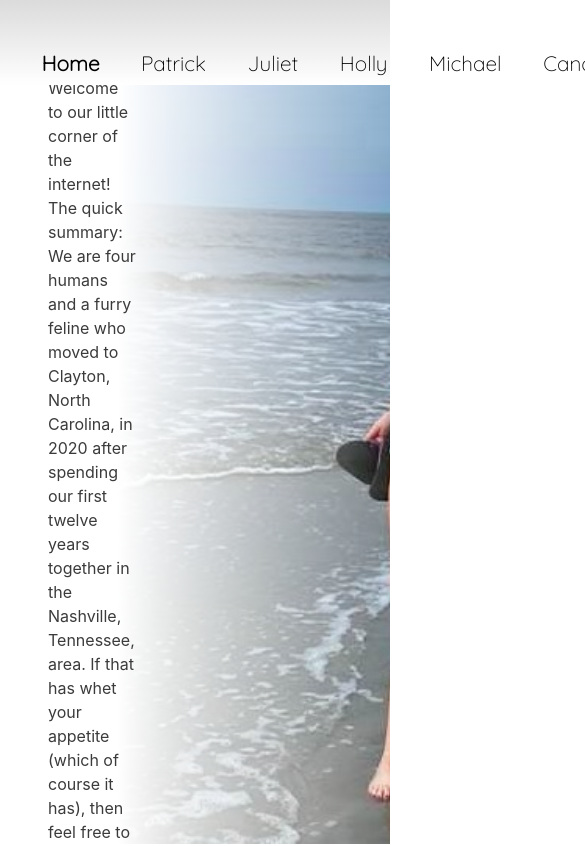
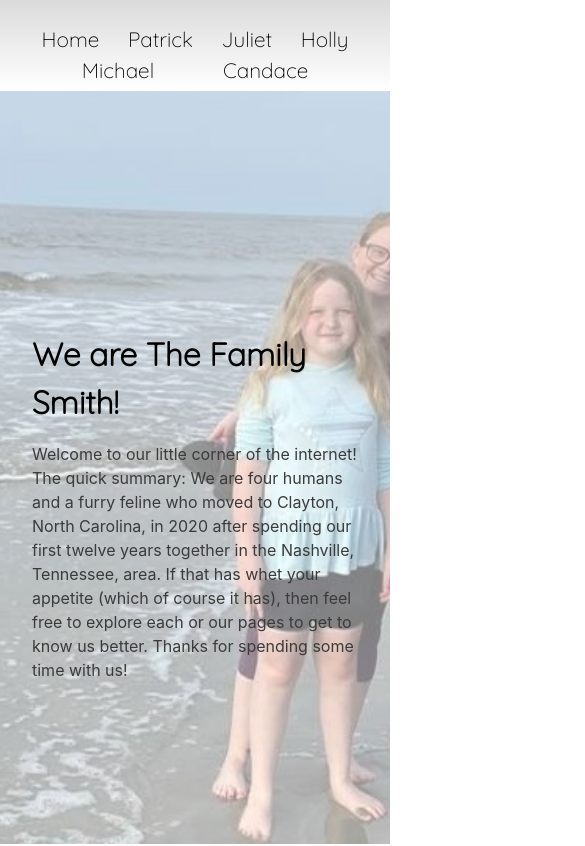
Before and after one commit to theprattler/the-family-smith, a React (Create React App) app: page / in a window 390 px wide. Shown: the top 846 px of the page, 585 px wide, since content can reach past the window. Built offline with nearby package versions, Linux system fonts and the light colour scheme.

Commit message:
media query for mobile devices

```diff
--- a/src/components/Holly/index.js
+++ b/src/components/Holly/index.js
@@ -46,7 +46,7 @@ function Holly() {
             Holly was born in Raleigh, North Carolina. Throughout her childhood she developed a deep love for pets, especially of the furry kind. That love of nurturing soon spilled over to her group of friends, who nicknamed her "Mama." She's a fantastic writer who doesn't give herself enough credit and enjoys singing when she believes no one is listening. There is also a growing list of locally owned coffee shops she likes to frequent. So her ideal situation is sipping a coffee with a snuggly cat in her lap with a "wholesome murder mystery" book in her hand. During the last few months she has begun pursuing an interest in restoring old furniture.
             <br/>
             <br/>
-            If you'd like to read of her adventures in Montenegro, London, NYC, Orlando, the Caribbean, or London, shoot her an <a href='mailto:pile.malo107@gmail.com'>email
+            If you'd like to read of her adventures in Montenegro, NYC, Orlando, the Caribbean, or London, shoot her an <a href='mailto:pile.malo107@gmail.com'>email
             </a>.
           </p>
         </div>
--- a/src/components/Home/index.js
+++ b/src/components/Home/index.js
@@ -43,7 +43,7 @@ function Home() {
         </div>
         <div>
           <p className='home-p'>
-            Welcome to our little corner of the internet! The quick summary: We are four humans and a furry feline who moved to Clayton, North Carolina, in 2020 after spending our first twelve years together in the Nashville, Tennessee, area. If that has whet your appetite (which of course it has), then feel free to explore each or our pages to get to know us better. Leave us a note in our Guestbook to tell us you were here. Thanks for spending some time with us!
+            Welcome to our little corner of the internet! The quick summary: We are four humans and a furry feline who moved to Clayton, North Carolina, in 2020 after spending our first twelve years together in the Nashville, Tennessee, area. If that has whet your appetite (which of course it has), then feel free to explore each or our pages to get to know us better. Thanks for spending some time with us!
           </p>
         </div>
       </div>
--- a/src/index.css
+++ b/src/index.css
@@ -196,8 +196,8 @@ a:hover {
 }
 
 @keyframes homeImageAnimation {
-  0% { opacity: 0 }
-  5% { opacity: 1 }
+  0% { opacity: 0; animation-timing-function: ease-in; }
+  5% { opacity: 1; animation-timing-function: ease-out; }
   10% { opacity: 1 }
   15% { opacity: 0 }
   100% { opacity: 0 }
@@ -775,3 +775,103 @@ a:hover {
   21.42% { opacity: 0 }
   100% { opacity: 0 }
 }
+
+/* MEDIA QUERY <575PX */
+@media screen and (max-width: 575px) {
+  header {
+    display: flex;
+    flex-wrap: wrap;
+    z-index: 1001;
+  }
+
+  .nav-links {
+    display: flex;
+    flex-wrap: wrap;
+    justify-content: space-evenly;
+    padding: 1.5em 1.2em .3em 1.2em;
+  }
+
+  nav ul li {
+    font-size: 1.3rem;
+    padding: 0em .3em 0em .3em;
+  }
+
+  h2 {
+    font-size: 2rem;
+  }
+
+  .info-container {
+    position: absolute;
+    width: 100%;
+    height: 60%;
+    top: 30%;
+    left: 0px;
+    z-index: 1000;
+    opacity: 1;
+    display: flex;
+    flex-direction: column;
+    justify-content: center;
+    padding-left: 2em;
+    padding-right: 2em;
+  }
+
+  .home-bg-slideshow li span,
+  .patrick-bg-slideshow li span,
+  .jules-bg-slideshow li span,
+  .holly-bg-slideshow li span,
+  .michael-bg-slideshow li span,
+  .candace-bg-slideshow li span {
+    width: 150vw;
+    height: 100vh;
+    -webkit-mask-image: -webkit-gradient(linear, right top,
+    left top, from(rgba(0,0,0,1)), to(rgba(0,0,0,1)));
+  }
+
+  @keyframes homeImageAnimation {
+    0% { opacity: 0; animation-timing-function: ease-in; }
+    5% { opacity: .5; animation-timing-function: ease-out; }
+    10% { opacity: .5 }
+    15% { opacity: 0 }
+    100% { opacity: 0 }
+  }
+
+  @keyframes patrickImageAnimation {
+    0% { opacity: 0; animation-timing-function: ease-in; }
+    5% { opacity: .5; animation-timing-function: ease-out; }
+    10% { opacity: .5 }
+    15% { opacity: 0 }
+    100% { opacity: 0 }
+  }
+
+  @keyframes julesImageAnimation {
+    0% { opacity: 0; animation-timing-function: ease-in; }
+    5% { opacity: .5; animation-timing-function: ease-out; }
+    10% { opacity: .5 }
+    15% { opacity: 0 }
+    100% { opacity: 0 }
+  }
+
+  @keyframes hollyImageAnimation {
+    0% { opacity: 0; animation-timing-function: ease-in; }
+    5% { opacity: .5; animation-timing-function: ease-out; }
+    10% { opacity: .5 }
+    15% { opacity: 0 }
+    100% { opacity: 0 }
+  }
+
+  @keyframes michaelImageAnimation {
+    0% { opacity: 0; animation-timing-function: ease-in; }
+    5% { opacity: .5; animation-timing-function: ease-out; }
+    10% { opacity: .5 }
+    15% { opacity: 0 }
+    100% { opacity: 0 }
+  }
+
+  @keyframes candaceImageAnimation {
+    0% { opacity: 0; animation-timing-function: ease-in; }
+    7.14% { opacity: .5; animation-timing-function: ease-out; }
+    14.28% { opacity: .5 }
+    21.42% { opacity: 0 }
+    100% { opacity: 0 }
+  }
+}
```
